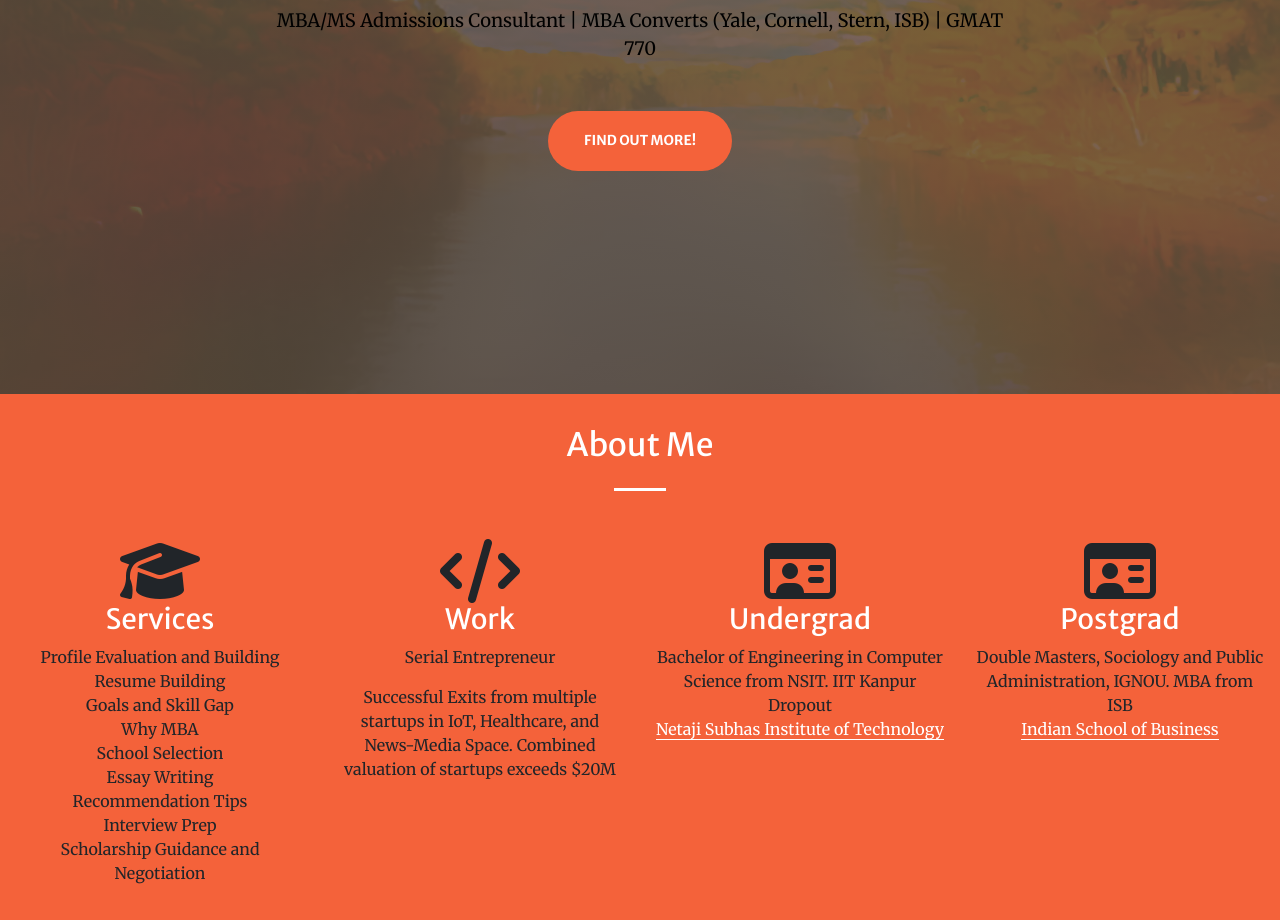
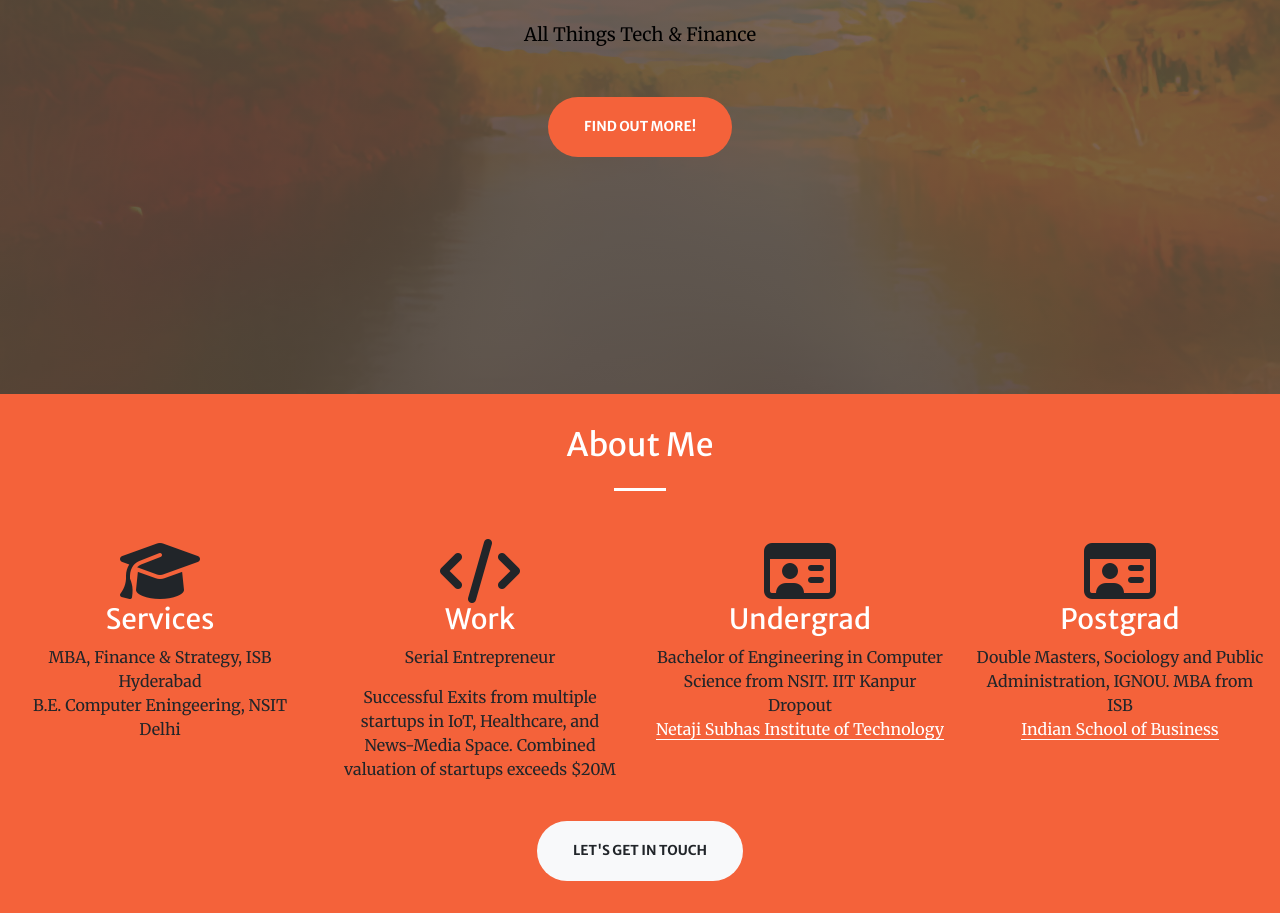
Before and after one commit to pankulbansal/pankulbansal.github.io, a plain HTML site: page index.html in a window 1280 px wide. Shown: the part 406-1326 px from the top of the page. Drawn offline with nearby package versions, Linux system fonts and the light colour scheme.

Commit message:
Update index.html

```diff
--- a/index.html
+++ b/index.html
@@ -94,7 +94,7 @@
           <hr class="divider my-4" />
         </div>
         <div class="col-lg-8 mx-auto">
-          <p class="text-faded text-black mb-5">MBA/MS Admissions Consultant | MBA Converts (Yale, Cornell, Stern, ISB) | GMAT 770</p>
+          <p class="text-faded text-black mb-5">All Things Tech & Finance</p>
 	<p class="text-italic font-weight-bold mb-5">
             	  </a>
           	</p>
@@ -119,7 +119,7 @@
           <!--<i class="fa fa-4x fa-file-code-o text-faded sr-icons"></i>-->
 <i class="fa fa-4x fa-graduation-cap text-faded sr-icons"></i>
           <h3 class="text-white">Services</h3>
-					<p class="text-faded">Profile Evaluation and Building <br> Resume Building <br> Goals and Skill Gap <br> Why MBA <br> School Selection <br> Essay Writing <br> Recommendation Tips <br> Interview Prep <br> Scholarship Guidance and Negotiation</p>
+					<p class="text-faded">MBA, Finance & Strategy, ISB Hyderabad<br>B.E. Computer Eningeering, NSIT Delhi</p>
           <!--<p class="text-faded no-margin">Essay Reviews</p>
           <p class="text-faded">LORs and Interview Guidance</p>
         --></div>
```
